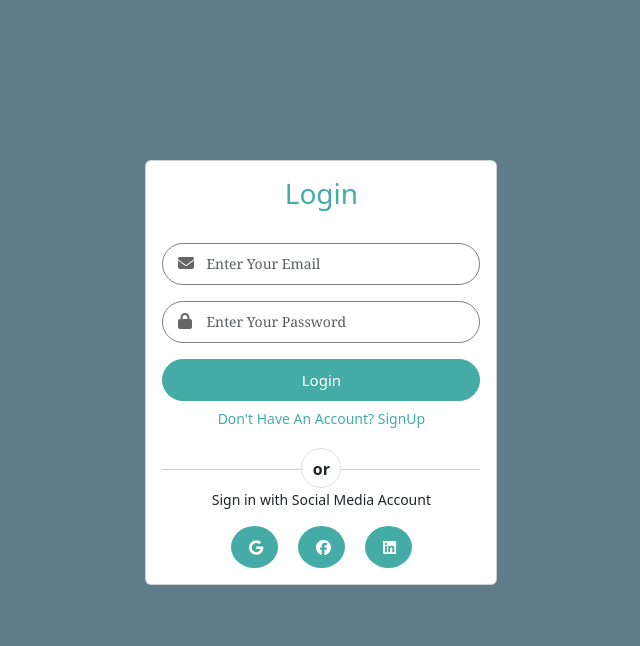
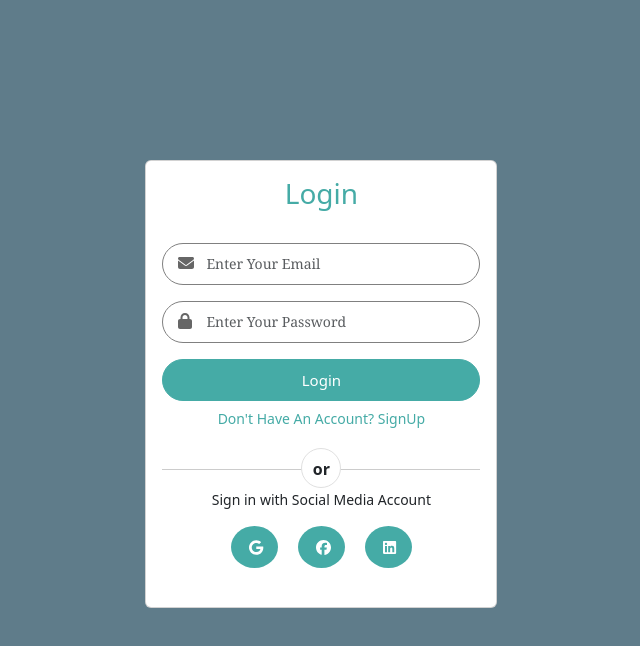
Before and after one commit to Pasang-Tamang/ecommerce-website-react, a React (Vite) app: page / in a window 1280 px wide. Shown: the top 646 px of the page, without its empty margins (341-981 px from the left). Built offline with nearby package versions, Linux system fonts and the light colour scheme.

Commit message:
feat: added Navbar

```diff
--- a/src/App.css
+++ b/src/App.css
@@ -3,22 +3,19 @@
   margin: 0 auto;
   /* padding: 2rem; */
   /* text-align: center; */
+}
+
+.main-container {
+  background-color: #5f7c8a;
   height: 100vh;
-
-  background-color: #5f7c8a;
   position: relative;
 }
 
-.main-container {
+.credential-card {
+  padding: 1rem;
   position: absolute;
   top: 20%;
   left: 38%;
-  background: #fff;
-  border-radius: 40px;
-}
-
-.card {
-  padding: 1rem;
 }
 
 .form-group {
--- /dev/null
+++ b/src/components/Navbar.jsx
@@ -0,0 +1,26 @@
+import React from "react";
+import Container from "react-bootstrap/Container";
+import Nav from "react-bootstrap/Nav";
+import Navbar from "react-bootstrap/Navbar";
+
+const Navmenu = () => {
+  return (
+    <div>
+      <Navbar bg="dark" data-bs-theme="dark" style={{ height: "75px" }}>
+        <Container>
+          <Navbar.Brand href="#home">LOGO</Navbar.Brand>
+          <Nav className="me-auto">
+            <Nav.Link href="#home">HOME</Nav.Link>
+            <Nav.Link href="#">PRODUCTS</Nav.Link>
+          </Nav>
+
+          <Nav className="ms-auto">
+            <Nav.Link href="#">LOGOUT</Nav.Link>
+          </Nav>
+        </Container>
+      </Navbar>
+    </div>
+  );
+};
+
+export default Navmenu;
--- a/src/pages/Login.jsx
+++ b/src/pages/Login.jsx
@@ -45,7 +45,10 @@ const Login = () => {
   };
   return (
     <div className="main-container">
-      <Card style={{ width: "22rem" }}>
+      <Card
+        style={{ width: "22rem", height: "28rem" }}
+        className="credential-card"
+      >
         <h3 className="text-center" style={{ color: "#45aba6" }}>
           Login
         </h3>
--- a/src/pages/Products.jsx
+++ b/src/pages/Products.jsx
@@ -1,7 +1,9 @@
 import React, { useEffect, useState } from "react";
 import axios from "axios";
 import ProductList from "../components/ProductList";
+import Navmenu from "../components/Navbar";
 
+import Navbar from "../components/Navbar";
 const Products = () => {
   const [products, setProducts] = useState([]);
   useEffect(() => {
@@ -18,15 +20,22 @@ const Products = () => {
   };
 
   return (
+    <>
+      <Navmenu />
+      <div className="container mb-4 mt-4">
+        <button className="btn btn-primary">Add Products</button>
+      </div>
+
       <div
         id="card-div"
-      className="  d-flex flex-wrap justify-content-center gap-5"
+        className=" d-flex flex-wrap justify-content-center gap-5"
       >
         {products.map((product) => {
           //console.log(product);
           return <ProductList product={product} key={product.id} />;
         })}
       </div>
+    </>
   );
 };
 
--- a/src/pages/Signup.jsx
+++ b/src/pages/Signup.jsx
@@ -57,13 +57,16 @@ const Signup = () => {
         navigate("/");
       }
     } catch (error) {
-      console.log(error.response.data.message);
+      //console.log(error.response.data.message);
       errorToast(error.response.data.message);
     }
   };
   return (
     <div className="main-container">
-      <Card style={{ width: "22rem", height: "30rem" }}>
+      <Card
+        style={{ width: "22rem", height: "30rem" }}
+        className="credential-card"
+      >
         <h3 className="text-center" style={{ color: "#45aba6" }}>
           SignUp
         </h3>
```
Lines whose indentation alone changed are shown as unchanged.
